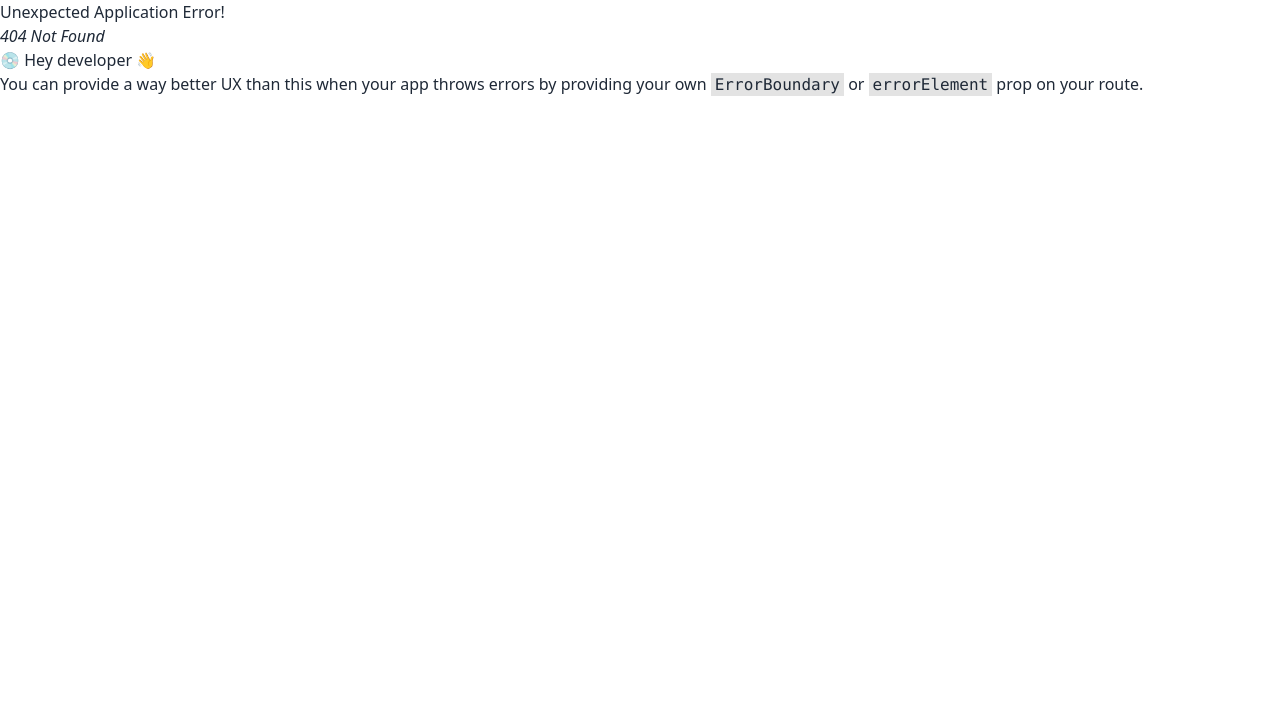
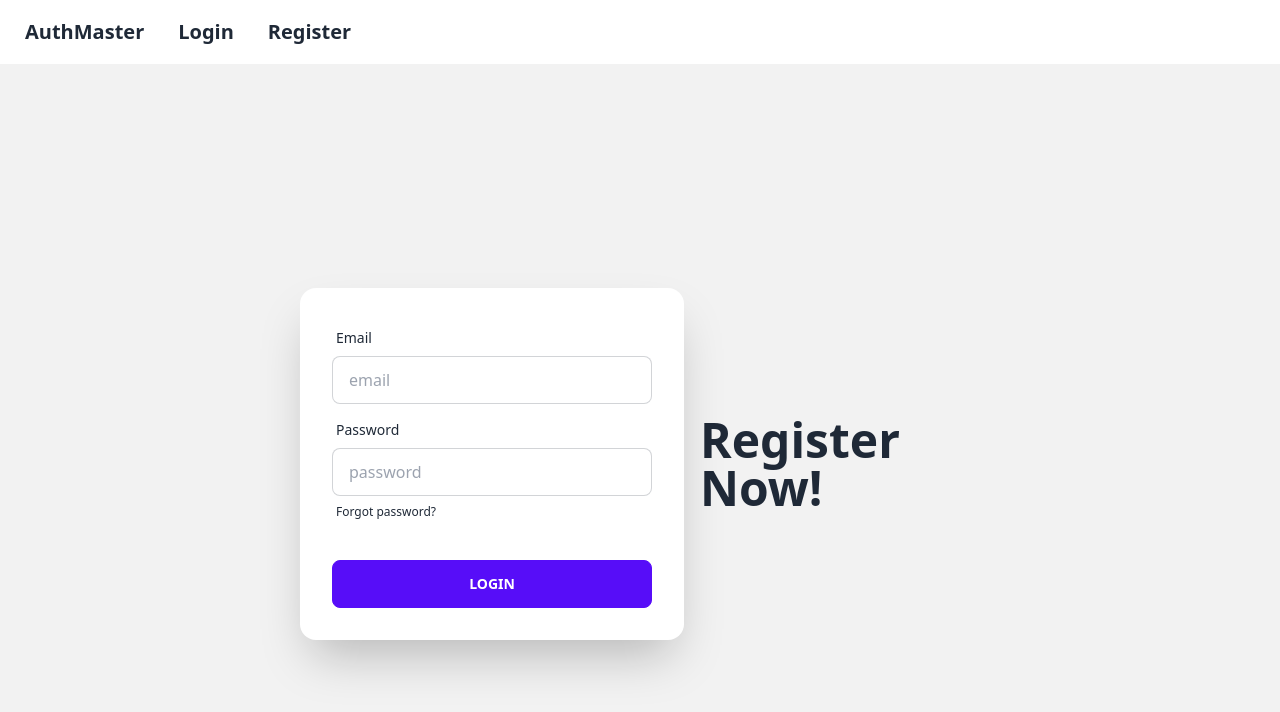
Before and after one commit to ImranSarkerWeb/react-firbase-project, a React (Vite) app: page /register in a window 1280 px wide. Before the commit this address had no page. Shown: the top 712 px of the page. Built offline with nearby package versions, Linux system fonts and the light colour scheme.

Commit message:
login and register page added

```diff
--- a/src/components/Header/Header.jsx
+++ b/src/components/Header/Header.jsx
@@ -5,9 +5,15 @@
   return (
     <div>
       <div className="navbar bg-base-100">
-        <Link className="btn btn-ghost normal-case text-xl">AuthMaster</Link>
-        <Link className="btn btn-ghost normal-case text-xl">Register</Link>
-        <Link className="btn btn-ghost normal-case text-xl">Login</Link>
+        <Link to="/" className="btn btn-ghost normal-case text-xl">
+          AuthMaster
+        </Link>
+        <Link to="/login" className="btn btn-ghost normal-case text-xl">
+          Login
+        </Link>
+        <Link to="/register" className="btn btn-ghost normal-case text-xl">
+          Register
+        </Link>
         {/* <Link className="btn btn-ghost normal-case text-xl">daisyUI</Link> */}
       </div>
     </div>
--- /dev/null
+++ b/src/components/Login/Login.jsx
@@ -0,0 +1,47 @@
+import React from "react";
+
+const Login = () => {
+  return (
+    <div className="hero min-h-screen bg-base-200">
+      <div className="hero-content flex-col lg:flex-row-reverse">
+        <div className="text-center lg:text-left">
+          <h1 className="text-5xl font-bold">Login now!</h1>
+        </div>
+        <div className="card flex-shrink-0 w-full max-w-sm shadow-2xl bg-base-100">
+          <div className="card-body">
+            <div className="form-control">
+              <label className="label">
+                <span className="label-text">Email</span>
+              </label>
+              <input
+                type="text"
+                placeholder="email"
+                className="input input-bordered"
+              />
+            </div>
+            <div className="form-control">
+              <label className="label">
+                <span className="label-text">Password</span>
+              </label>
+              <input
+                type="text"
+                placeholder="password"
+                className="input input-bordered"
+              />
+              <label className="label">
+                <a href="#" className="label-text-alt link link-hover">
+                  Forgot password?
+                </a>
+              </label>
+            </div>
+            <div className="form-control mt-6">
+              <button className="btn btn-primary">Login</button>
+            </div>
+          </div>
+        </div>
+      </div>
+    </div>
+  );
+};
+
+export default Login;
--- /dev/null
+++ b/src/components/Register/Register.jsx
@@ -0,0 +1,47 @@
+import React from "react";
+
+const Register = () => {
+  return (
+    <div className="hero min-h-screen bg-base-200">
+      <div className="hero-content flex-col lg:flex-row-reverse">
+        <div className="text-center lg:text-left">
+          <h1 className="text-5xl font-bold">Register Now!</h1>
+        </div>
+        <div className="card flex-shrink-0 w-full max-w-sm shadow-2xl bg-base-100">
+          <div className="card-body">
+            <div className="form-control">
+              <label className="label">
+                <span className="label-text">Email</span>
+              </label>
+              <input
+                type="text"
+                placeholder="email"
+                className="input input-bordered"
+              />
+            </div>
+            <div className="form-control">
+              <label className="label">
+                <span className="label-text">Password</span>
+              </label>
+              <input
+                type="text"
+                placeholder="password"
+                className="input input-bordered"
+              />
+              <label className="label">
+                <a href="#" className="label-text-alt link link-hover">
+                  Forgot password?
+                </a>
+              </label>
+            </div>
+            <div className="form-control mt-6">
+              <button className="btn btn-primary">Login</button>
+            </div>
+          </div>
+        </div>
+      </div>
+    </div>
+  );
+};
+
+export default Register;
```
Also changed, not shown: src/main.jsx (+10 -0 lines).
